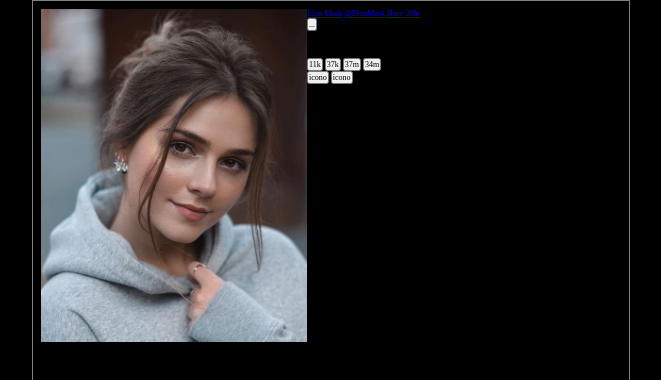
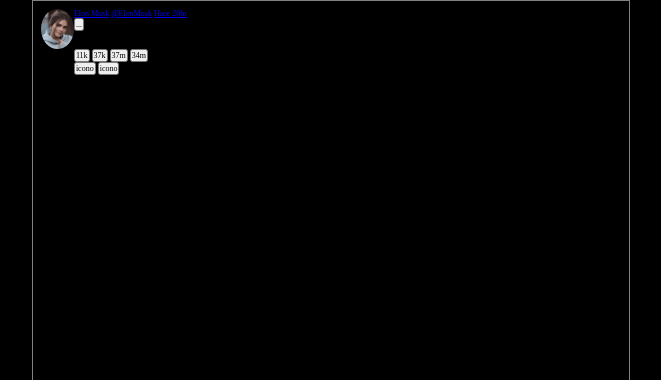
Before and after one commit to AngelaCTTorres/Ejercicio_com_Desarrollo, a website: page ejercicios_f/x.html in a window 1280 px wide. Shown: the top 380 px of the page, without its empty margins (389-1050 px from the left). Drawn offline with Linux system fonts and the light colour scheme.

```diff
--- a/ejercicios_f/x.css
+++ b/ejercicios_f/x.css
@@ -28,11 +28,15 @@
 
    }
 
-
-
 .tweet{
        display: flex;
 
        padding: 1rem;
 
 }
+
+.perfil{
+       width: 40px;
+       height: 40px;
+       border-radius: 50%;
+}
--- a/ejercicios_f/x.html
+++ b/ejercicios_f/x.html
@@ -14,7 +14,7 @@
        <section class="timeline">
               <article class="tweet">
                     <div>
-                     <img src="./imagen/perfil.jpeg" alt="profele imagen">
+                     <img  class="perfil" src="./imagen/perfil.jpeg" alt="profele imagen">
                     </div>
 
                      <div>
```
